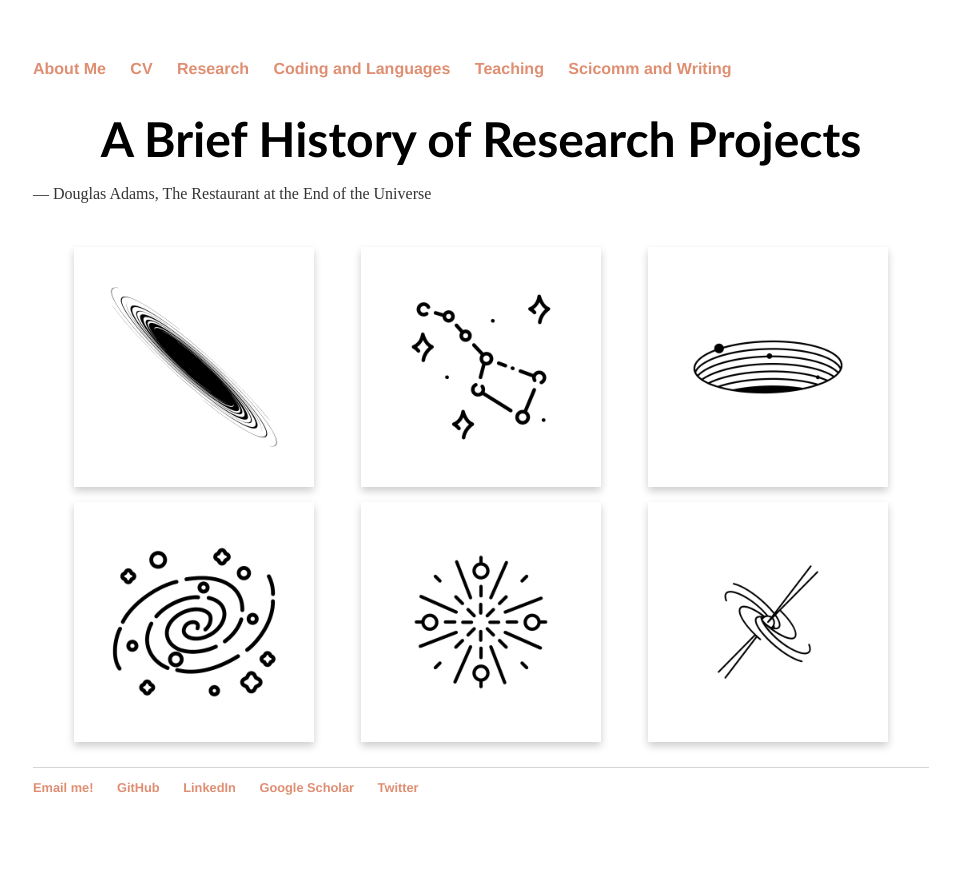
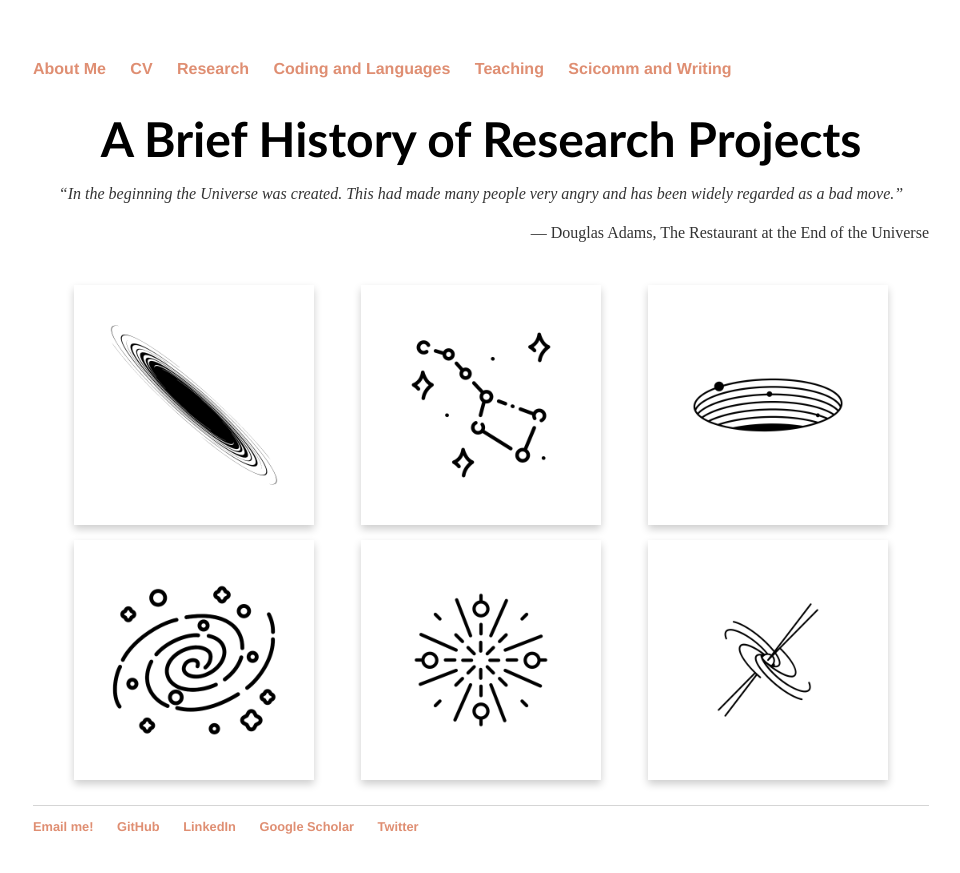
Before and after one commit to lunazagor/lunazagor.github.io, a Jekyll site: the page built from research/index.html, in a window 1280 px wide. Shown: the top 873 px of the page, without its empty margins (159-1119 px from the left). Built offline with Jekyll 4.4.1, drawn with Linux system fonts in a browser that asks for light colours.

Commit message:
Update index.html

```diff
--- a/research/index.html
+++ b/research/index.html
@@ -119,9 +119,9 @@ title: Research
 
  <h1 style="text-align:center;font-family:optima;margin-bottom:0.0em"> A Brief History of Research Projects </h1>
 
-<p style="text-align:center> <i> “In the beginning the Universe was created. This had made many people very angry and has been widely regarded as a bad move.” </i></p>
+<p style="text-align:center"><i>“In the beginning the Universe was created. This had made many people very angry and has been widely regarded as a bad move.” </i></p>
 
-<p style="text-align:right> ― Douglas Adams, The Restaurant at the End of the Universe </p>
+<p style="text-align:right"> ― Douglas Adams, The Restaurant at the End of the Universe </p>
 
 <!-- Flip Grid -->
   <div class="container">
```
